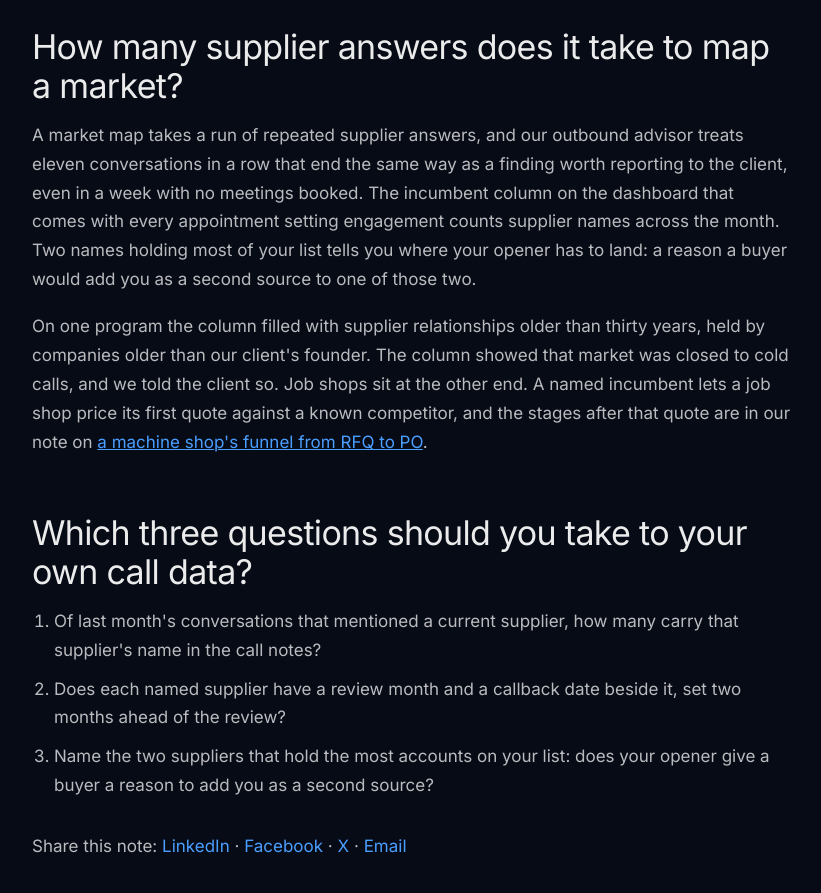
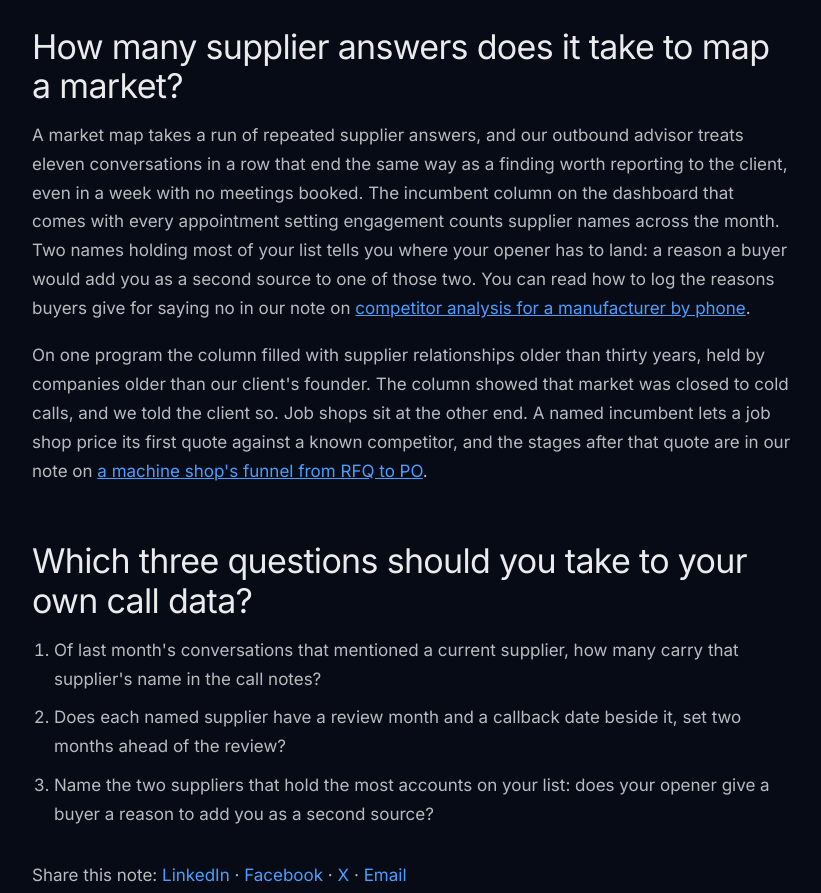
Before and after one commit to dylanbrhny/synapse, a plain HTML site: page blog/find-out-who-a-company-buys-from/index.html in a window 1280 px wide. Shown: the part 2873-3766 px from the top of the page, without its empty margins (56-877 px from the left). Drawn offline with Linux system fonts and the light colour scheme; a web font is replaced by a local one.

Commit message:
SEO audit fixes: 2026-11-24
Co-Authored-By: Claude <noreply@anthropic.com>

```diff
--- a/blog/find-out-who-a-company-buys-from/index.html
+++ b/blog/find-out-who-a-company-buys-from/index.html
@@ -348,7 +348,7 @@ u.q{text-decoration:underline;text-decoration-color:var(--accent);text-decoratio
     <p>At most plants the engineer who specifies the part knows the supplier and purchasing holds the agreement, so the referral matters as much as the name. Our salespeople log a referral when the buyer gives a specific person; "talk to someone in sales" logs as nothing. The referred contact goes into the dialer with a note on who sent them, and the salesperson calls that person with the engineer's name in the first sentence.</p>
 
     <h2>How many supplier answers does it take to map a market?</h2>
-    <p>A market map takes a run of repeated supplier answers, and our outbound advisor treats eleven conversations in a row that end the same way as a finding worth reporting to the client, even in a week with no meetings booked. The incumbent column on the dashboard that comes with every appointment setting engagement counts supplier names across the month. Two names holding most of your list tells you where your opener has to land: a reason a buyer would add you as a second source to one of those two.</p>
+    <p>A market map takes a run of repeated supplier answers, and our outbound advisor treats eleven conversations in a row that end the same way as a finding worth reporting to the client, even in a week with no meetings booked. The incumbent column on the dashboard that comes with every appointment setting engagement counts supplier names across the month. Two names holding most of your list tells you where your opener has to land: a reason a buyer would add you as a second source to one of those two. You can read how to log the reasons buyers give for saying no in our note on <a href="/blog/competitor-analysis-for-manufacturers/">competitor analysis for a manufacturer by phone</a>.</p>
     <p>On one program the column filled with supplier relationships older than thirty years, held by companies older than our client's founder. The column showed that market was closed to cold calls, and we told the client so. Job shops sit at the other end. A named incumbent lets a job shop price its first quote against a known competitor, and the stages after that quote are in our note on <a href="/blog/machine-shop-sales-funnel-rfq-to-po/">a machine shop's funnel from RFQ to PO</a>.</p>
 
     <h2>Which three questions should you take to your own call data?</h2>
```
